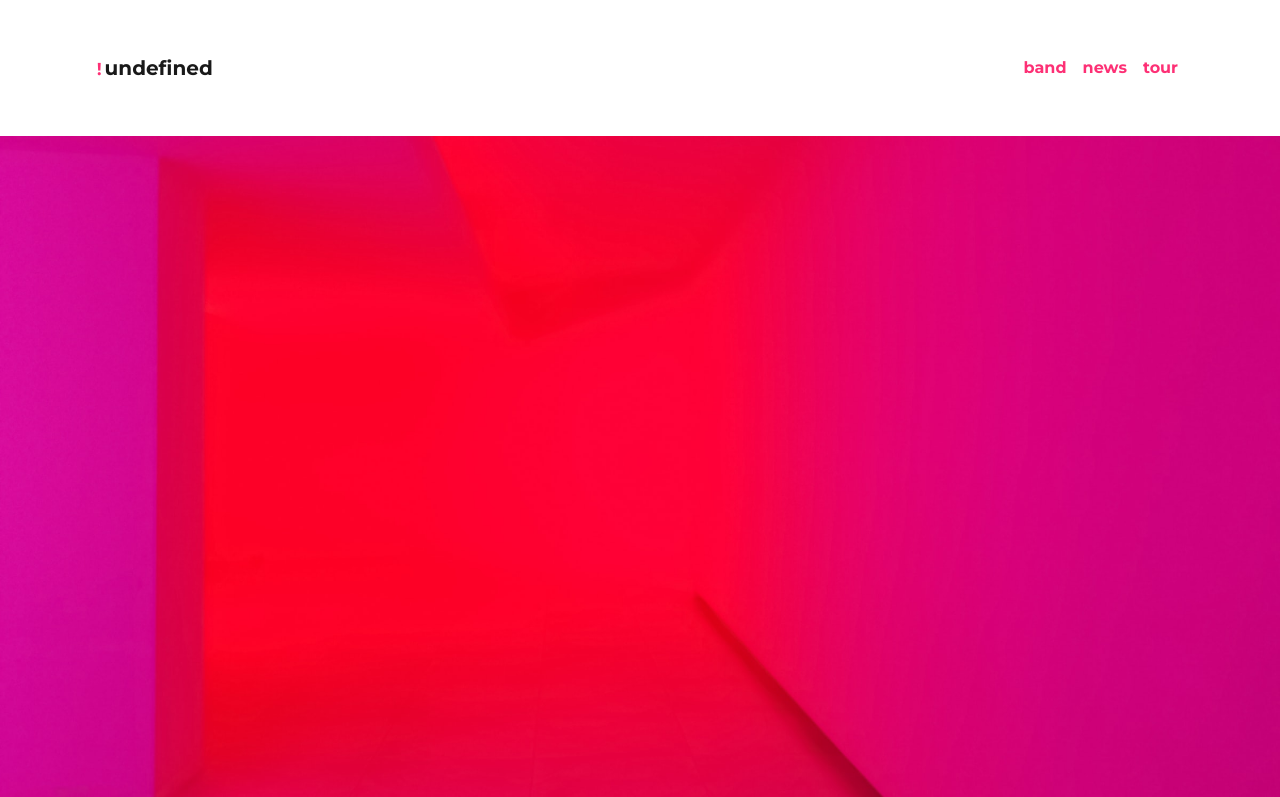
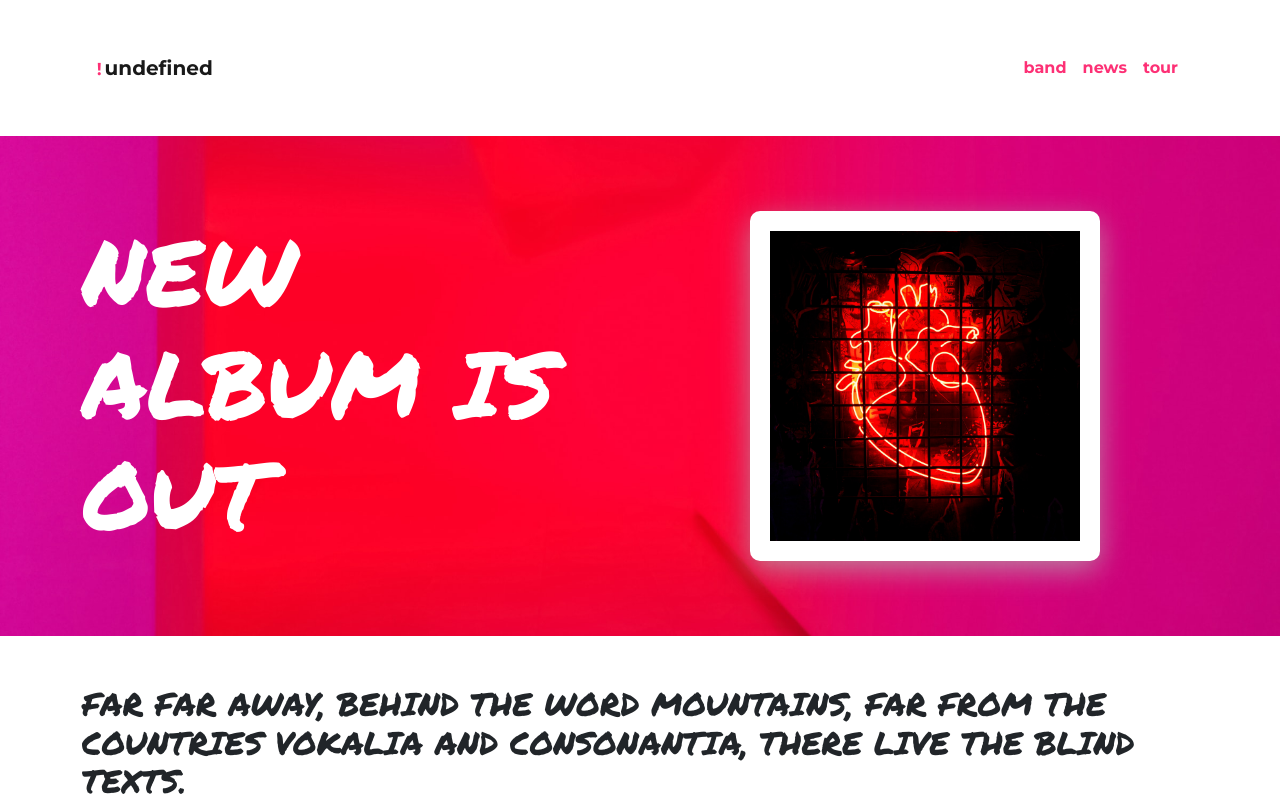
Before and after one commit to ansango/band-uoc, a React app: page /news in a window 1280 px wide. Shown: the top 797 px of the page. Built offline with nearby package versions, Linux system fonts and the light colour scheme.

Commit message:
parallax

```diff
--- a/src/assets/scripts/App/Components/Parallax/index.js
+++ b/src/assets/scripts/App/Components/Parallax/index.js
@@ -1,12 +1,26 @@
 import React from "react";
-
+import heart from "../../../../images/parallax/heart.jpg";
 export default (props) => {
   return (
     <div
-      className="parallax"
+      className="parallax d-flex align-items-center"
       style={{
         backgroundImage: `url(${props.img})`,
+        minHeight: `${props.height}px`,
       }}
-    ></div>
+    >
+      <div className="container">
+        <div className="row">
+          <div className="col-md-6  d-flex align-items-center">
+            <h1 className="text-white">{props.title}</h1>
+          </div>
+          <div className="col-md-6  d-flex justify-content-center">
+            <div className="album">
+              <img src={heart}></img>
+            </div>
+          </div>
+        </div>
+      </div>
+    </div>
   );
 };
--- a/src/assets/scripts/App/Views/News/index.js
+++ b/src/assets/scripts/App/Views/News/index.js
@@ -5,23 +5,28 @@ import parallax from "../../../../images/parallax/parallax.jpg";
 export default () => {
   return (
     <div className="view_news">
-      <Parallax img={image} />
-      <div className="container title-container">
-        <h2>
+      <Parallax
+        img={image}
+        height={500}
+        isTitle={true}
+        title={"New album is out"}
+      />
+      <div className="container">
+        <h2 className="py-5">
           Far far away, behind the word mountains, far from the countries
           Vokalia and Consonantia, there live the blind texts.
         </h2>
-        <h3>
+        <h4 className="py-5">
           Far far away, behind the word mountains, far from the countries
           Vokalia and Consonantia, there live the blind texts. Separated they
           live in Bookmarksgrove right at the coast of the Semantics, a large
           language ocean. Far far away, behind the word mountains. Far far away,
           behind the word mountains, far from the countries Vokalia and
           Consonantia, there live the blind texts.
-        </h3>
+        </h4>
       </div>
       <div className="container">
-        <hr></hr>
+        <hr className="my-5"></hr>
       </div>
       <div className="container">
         <div className="row">
@@ -64,10 +69,10 @@ export default () => {
       <div className="container">
         <div className="row">
           <div className="col-md-6">
-            <h3>
+            <h2>
               Far far away, behind the word mountains, far from the countries
               Vokalia and Consonantia
-            </h3>
+            </h2>
           </div>
           <div className="col-md-6">
             <h4>
--- a/src/assets/styles/06_components.scss
+++ b/src/assets/styles/06_components.scss
@@ -145,9 +145,43 @@
 }
 
 .parallax {
-  min-height: calc(100vh - 136px);
   background-attachment: fixed;
   background-position: center;
   background-repeat: no-repeat;
   background-size: cover;
+
+  h1,
+  code {
+    font-size: 3rem;
+  }
+  @include mobile-lg {
+    h1,
+    code {
+      font-size: 4.5rem;
+    }
+  }
+
+  @include tablet {
+    h1,
+    code {
+      font-size: 5.8rem;
+    }
+  }
+
+  & .album {
+    width: 350px;
+    height: 350px;
+    border-radius: 10px;
+    background-color: $myWhite;
+    padding: 20px;
+    transition: transform 1s; /* Animation */
+    & img {
+      width: 100%;
+    }
+    box-shadow: 0 9px 30px -1px rgba(178, 178, 178, 0.75);
+    //box-shadow: 1px 8px 20px 1px rgb(222 222 222);
+    &:hover {
+      transform: scale(1.2);
+    }
+  }
 }
```
Also changed, not shown: src/assets/images/parallax/freedom.jpg (added), src/assets/images/parallax/heart.jpg (added), src/assets/images/parallax/liq.jpg (added), src/assets/images/parallax/neon.jpg (added), src/assets/images/parallax/stillness-inmotion-CmN7EflfD6Y-unsplash (1).jpg (added).
